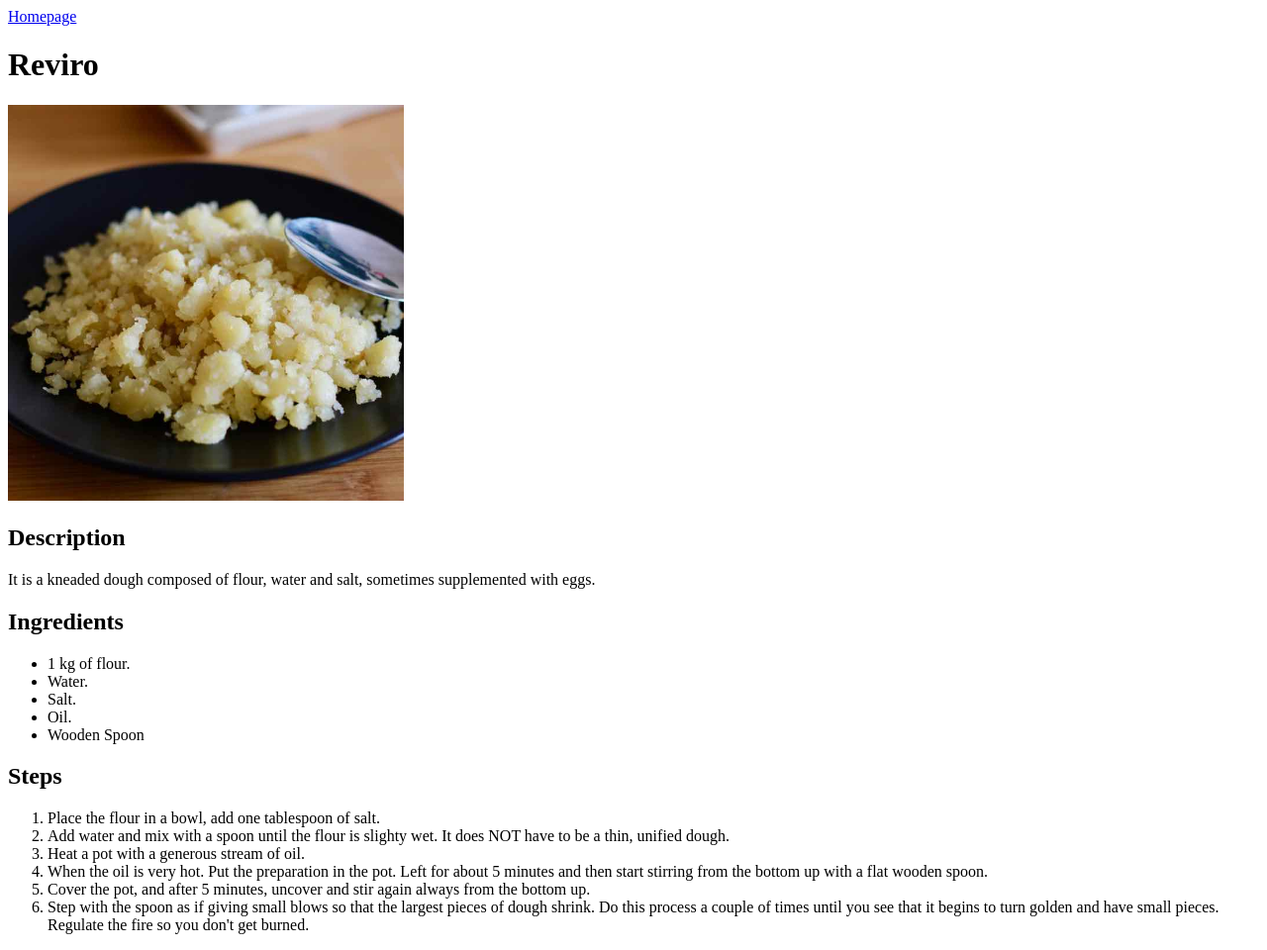
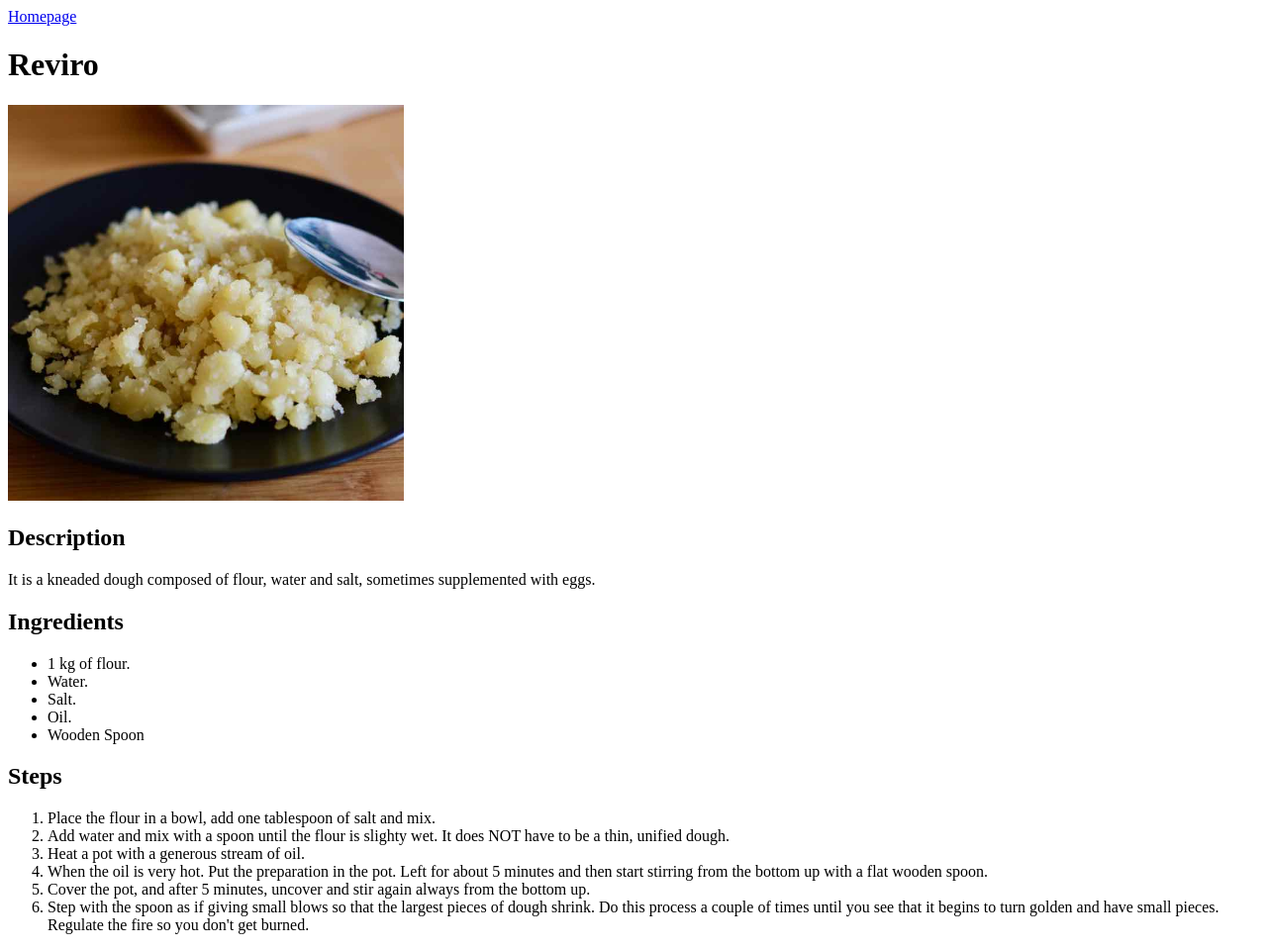
Before and after one commit to jrivanshka/odin-recipes, a plain HTML site: page recipes/reviro.html in a window 1280 px wide. Shown: the whole page at 99% size. Drawn offline with Linux system fonts and the light colour scheme.

Commit message:
Update reviro.html content

```diff
--- a/recipes/reviro.html
+++ b/recipes/reviro.html
@@ -20,7 +20,7 @@
     </ul>
     <h2>Steps</h2>
     <ol>
-        <li>Place the flour in a bowl, add one tablespoon of salt.</li>
+        <li>Place the flour in a bowl, add one tablespoon of salt and mix.</li>
         <li>Add water and mix with a spoon until the flour is slighty wet. It does NOT have to be a thin, unified dough.</li>
         <li>Heat a pot with a generous stream of oil.</li>
         <li>When the oil is very hot. Put the preparation in the pot. Left for about 5 minutes and then start stirring from the bottom up with a flat wooden spoon.</li>
```
